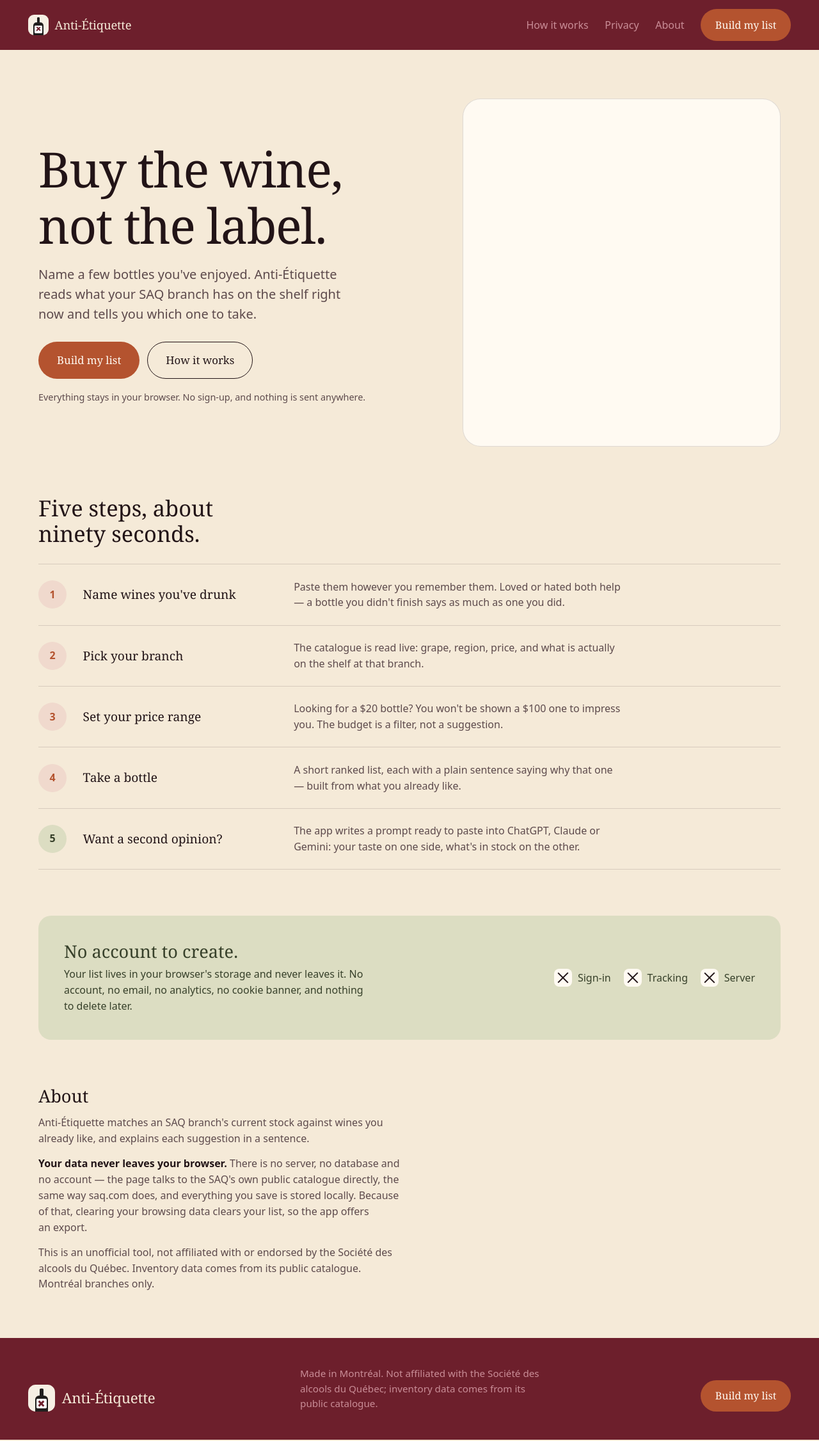
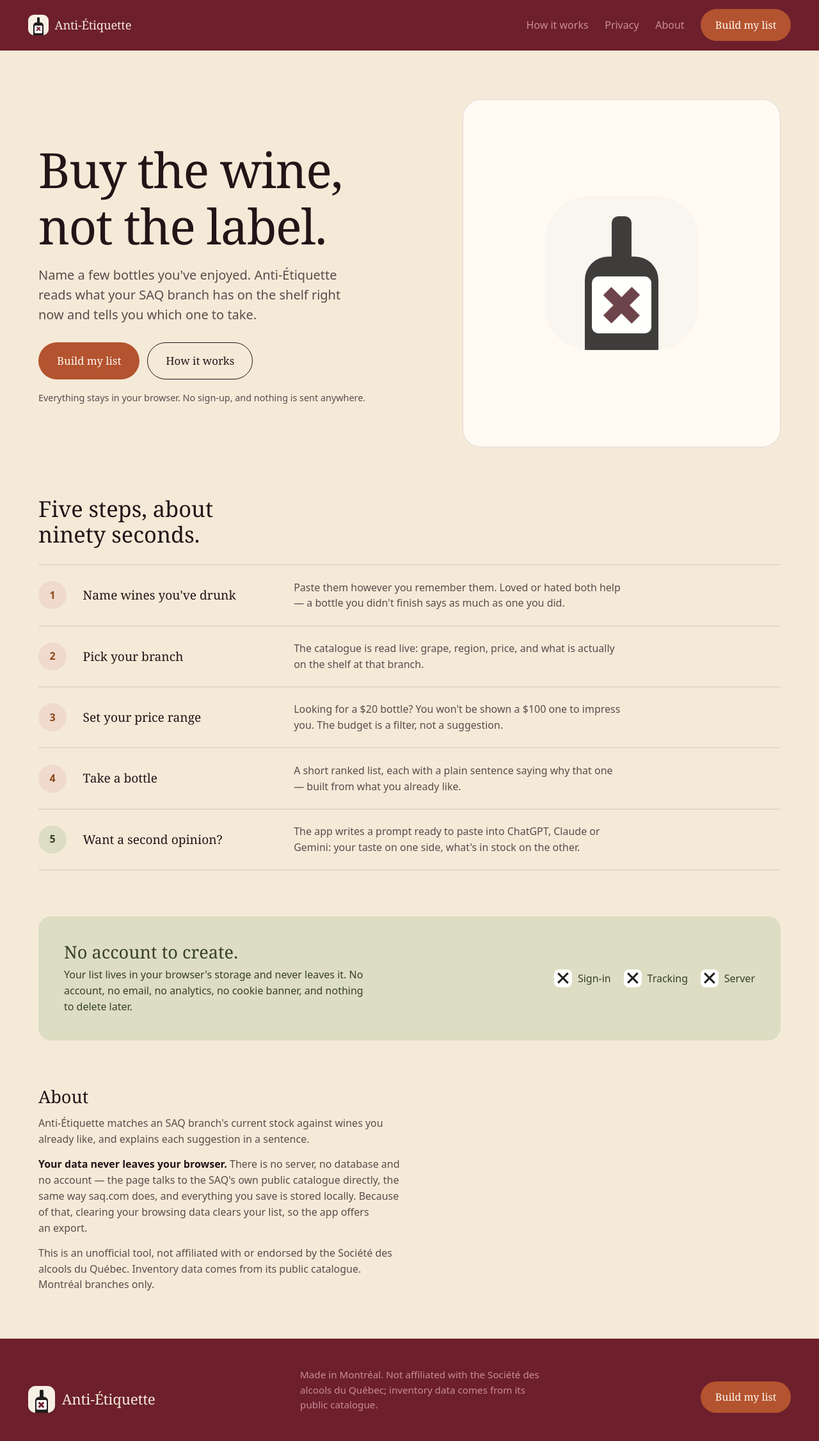
Before and after one commit to raphaelaleixo/anti-etiquette, a website built with Vite: page index.html in a window 1280 px wide. Shown: the whole page at 64% size. Built offline with nearby package versions, Linux system fonts and the light colour scheme.

Commit message:
Finish the homepage against the dark design
Three things the earlier structural pass got wrong by carrying the light
document's decisions across.

**The chrome.** Light makes the header and footer a wine field; dark does
not — it puts them on the ground with a divider, because a wine block on an
espresso ground reads as a smudge rather than a band. That is the same
design making a different call per scheme, so it is now --chrome /
--chrome-ink / --chrome-quiet / --chrome-line rather than one --field
colour, and the two schemes set them differently.

**The "not this" marks** in the privacy strip are white tiles with a
near-black cross in both schemes. They sit on the sage fill, not on the
page, so they do not follow the ground the way I had them doing.

**Step numbers** were --accent on --accent-soft, which is legible on cream
and nearly invisible on #3d1721. Split out --accent-soft-ink.

The hero slot now holds the mark at size rather than an empty panel. The
design slots a photograph there — "a shelf of bottles, or a bottle with no
label" — and there is no photograph; an empty panel on a shipped page reads
as a bug rather than as space reserved. The mark is already a bottle with
its label crossed out, costs no request, and drops out on narrow screens
where the copy should lead. One rule to delete when a photo exists.

Verified against the built stylesheet: both schemes' tokens survive
bundling, and no font CDN appears anywhere in dist.

Gate: typecheck clean, 400 tests passing, build green.

```diff
--- a/index.html
+++ b/index.html
@@ -64,7 +64,11 @@
             Everything stays in your browser. No sign-up, and nothing is sent anywhere.
           </p>
         </div>
-        <div class="hero-figure" aria-hidden="true"></div>
+        <div class="hero-figure" aria-hidden="true">
+          <!-- Stands in for the design's photograph: the mark is already a
+               bottle with its label crossed out, and it costs no request. -->
+          <span class="brand-mark hero-mark"><span class="brand-label"></span></span>
+        </div>
       </section>
 
       <section id="how" class="steps">
--- a/src/landing.css
+++ b/src/landing.css
@@ -20,12 +20,20 @@
   --ink: #221417;
   --ink-quiet: #5d4a4c;
   --line: rgba(34, 20, 23, 0.14);
-  --field: #6d1f2c;
-  --field-ink: #f5ead8;
-  --field-quiet: #c98d97;
+  /*
+   * The page chrome — header and footer. Light makes it a wine field; dark
+   * puts it on the ground with a divider instead, because a wine block on an
+   * espresso ground reads as a smudge rather than a band. Same design, and
+   * the difference is why these are tokens rather than one colour.
+   */
+  --chrome: #6d1f2c;
+  --chrome-ink: #f5ead8;
+  --chrome-quiet: #c98d97;
+  --chrome-line: transparent;
   --accent: #b4532f;
   --accent-ink: #fffaf2;
   --accent-soft: #f0d9cd;
+  --accent-soft-ink: #8c491a;
   --leaf-fill: #dcddc2;
   --leaf-ink: #37402a;
 
@@ -50,12 +58,14 @@
     --ink: #f4ebdd;
     --ink-quiet: #c2b8a9;
     --line: rgba(244, 235, 221, 0.15);
-    --field: #5e1a25;
-    --field-ink: #f4ebdd;
-    --field-quiet: #d59aa3;
+    --chrome: #1a1512;
+    --chrome-ink: #f4ebdd;
+    --chrome-quiet: #c2b8a9;
+    --chrome-line: rgba(244, 235, 221, 0.15);
     --accent: #8e2436;
     --accent-ink: #f4ebdd;
     --accent-soft: #3d1721;
+    --accent-soft-ink: #e79aa6;
     --leaf-fill: #2c3324;
     --leaf-ink: #dbe3c6;
   }
@@ -150,8 +160,9 @@ a { color: inherit; }
 .brand-label::after { rotate: 45deg; }
 
 .site-head {
-  background: var(--field);
-  color: var(--field-ink);
+  background: var(--chrome);
+  color: var(--chrome-ink);
+  border-block-end: 1px solid var(--chrome-line);
   padding: 0.9rem var(--gap);
   display: flex;
   align-items: center;
@@ -162,8 +173,8 @@ a { color: inherit; }
 
 
 .site-nav { display: flex; align-items: center; gap: clamp(0.75rem, 2vw, 1.6rem); }
-.site-nav a { text-decoration: none; color: var(--field-quiet); }
-.site-nav a:hover { color: var(--field-ink); }
+.site-nav a { text-decoration: none; color: var(--chrome-quiet); }
+.site-nav a:hover { color: var(--chrome-ink); }
 
 /* ------------------------------------------------------------------ buttons */
 
@@ -230,12 +241,29 @@ main { display: block; }
   margin-block-start: 1.1rem;
 }
 
-/* Reserves the hero image's box without shipping an image yet. */
+/*
+ * Hero art.
+ *
+ * The design slots a photograph here — "a shelf of bottles, or a bottle with
+ * no label". There is no photograph, and an empty panel on a shipped page
+ * reads as a bug rather than as a space reserved. So the mark stands in at
+ * size: it is already a bottle with its label crossed out, it needs no asset,
+ * and it degrades to nothing on narrow screens where the copy should lead.
+ *
+ * Swap in the photo when there is one and delete the .hero-mark rule.
+ */
 .hero-figure {
   aspect-ratio: 21 / 23;
   border-radius: 1.75rem;
   background: var(--surface);
   box-shadow: inset 0 0 0 1px var(--line);
+  display: grid;
+  place-items: center;
+  overflow: hidden;
+}
+.hero-mark {
+  --mark: min(15rem, 42vw);
+  filter: saturate(0.6) contrast(0.85) brightness(1.1) opacity(0.94);
 }
 @media (max-width: 56rem) {
   .hero-figure { display: none; }
@@ -276,7 +304,7 @@ main { display: block; }
   block-size: 2.75rem;
   border-radius: 999px;
   background: var(--accent-soft);
-  color: var(--accent);
+  color: var(--accent-soft-ink);
   display: flex;
   align-items: center;
   justify-content: center;
@@ -307,7 +335,7 @@ main { display: block; }
   justify-content: space-between;
 }
 .privacy h2 { font-size: clamp(1.35rem, 3vw, 1.7rem); margin-block-end: 0.5rem; }
-.privacy p { max-inline-size: 52ch; }
+.privacy p { max-inline-size: 52ch; color: var(--leaf-ink); }
 .privacy-nots {
   list-style: none;
   margin: 0;
@@ -318,23 +346,28 @@ main { display: block; }
 }
 .privacy-nots li { display: flex; align-items: center; gap: 0.55rem; }
 
-/* The struck-through square: the design's "not this" mark, drawn in CSS. */
+/*
+ * The struck-through square: the design's "not this" mark, drawn in CSS.
+ * A white tile with a near-black cross in both schemes — it sits on the sage
+ * fill, not on the page, so it does not follow the ground.
+ */
 .not-mark {
   inline-size: 1.75rem;
   block-size: 1.75rem;
   flex: none;
   border-radius: 0.5rem;
-  background: var(--surface);
+  background: #fff;
   position: relative;
+  overflow: hidden;
 }
 .not-mark::before,
 .not-mark::after {
   content: '';
   position: absolute;
   inset-inline: 0.2rem;
-  inset-block-start: calc(50% - 1px);
-  block-size: 2px;
-  background: var(--ink);
+  inset-block-start: calc(50% - 1.5px);
+  block-size: 3px;
+  background: #201e1d;
 }
 .not-mark::before { rotate: 45deg; }
 .not-mark::after { rotate: -45deg; }
@@ -356,8 +389,9 @@ main { display: block; }
 /* ------------------------------------------------------------------- footer */
 
 .site-foot {
-  background: var(--field);
-  color: var(--field-ink);
+  background: var(--chrome);
+  color: var(--chrome-ink);
+  border-block-start: 1px solid var(--chrome-line);
   padding: clamp(2rem, 5vw, 2.75rem) var(--gap);
   display: flex;
   flex-wrap: wrap;
@@ -370,7 +404,7 @@ main { display: block; }
 .foot-brand .brand-mark { --mark: 2.6rem; }
 .foot-brand .brand-name { font-size: 1.4rem; }
 .foot-note {
-  color: var(--field-quiet);
+  color: var(--chrome-quiet);
   font-size: 0.95rem;
   max-inline-size: 46ch;
   flex: 1 1 22rem;
```
